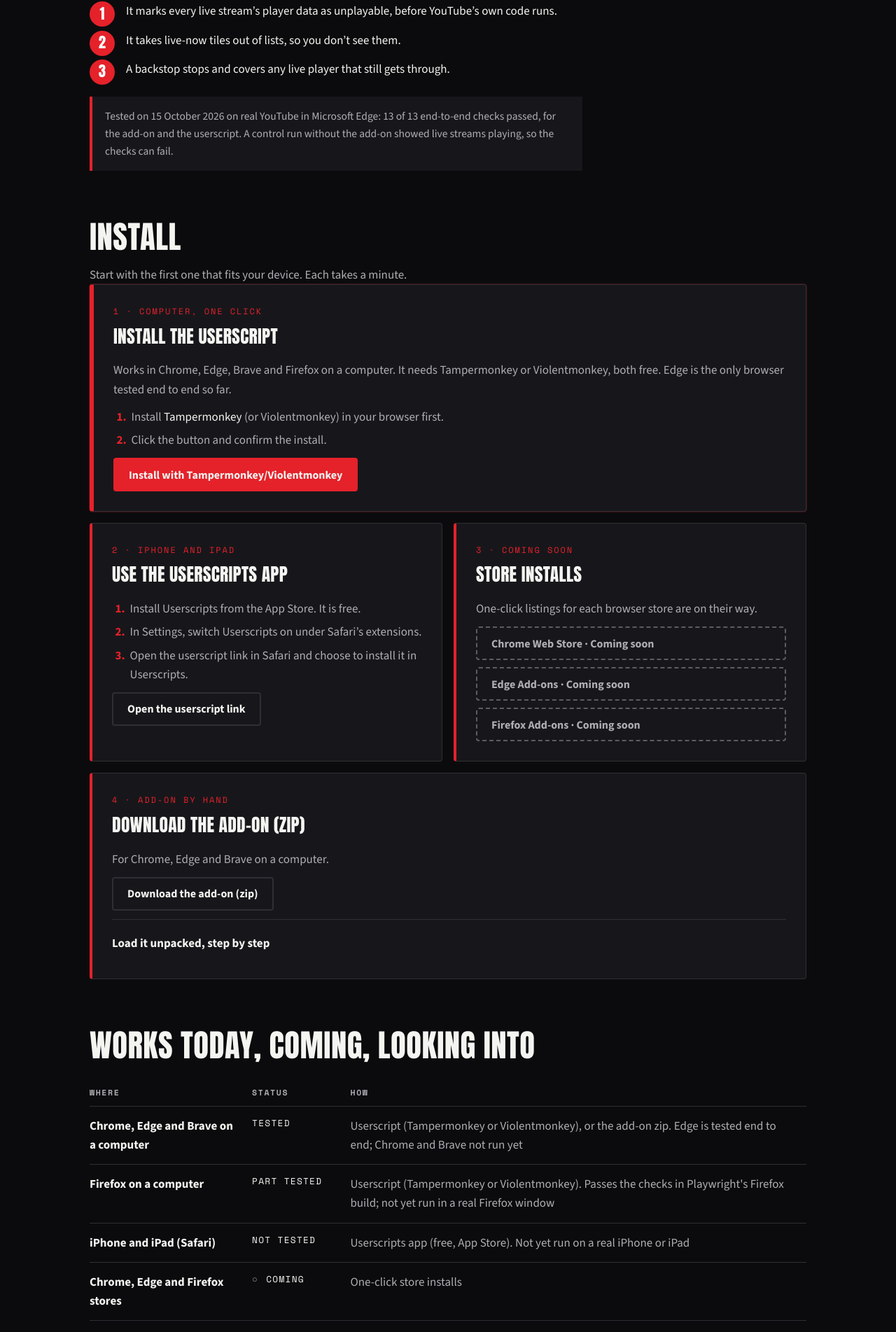
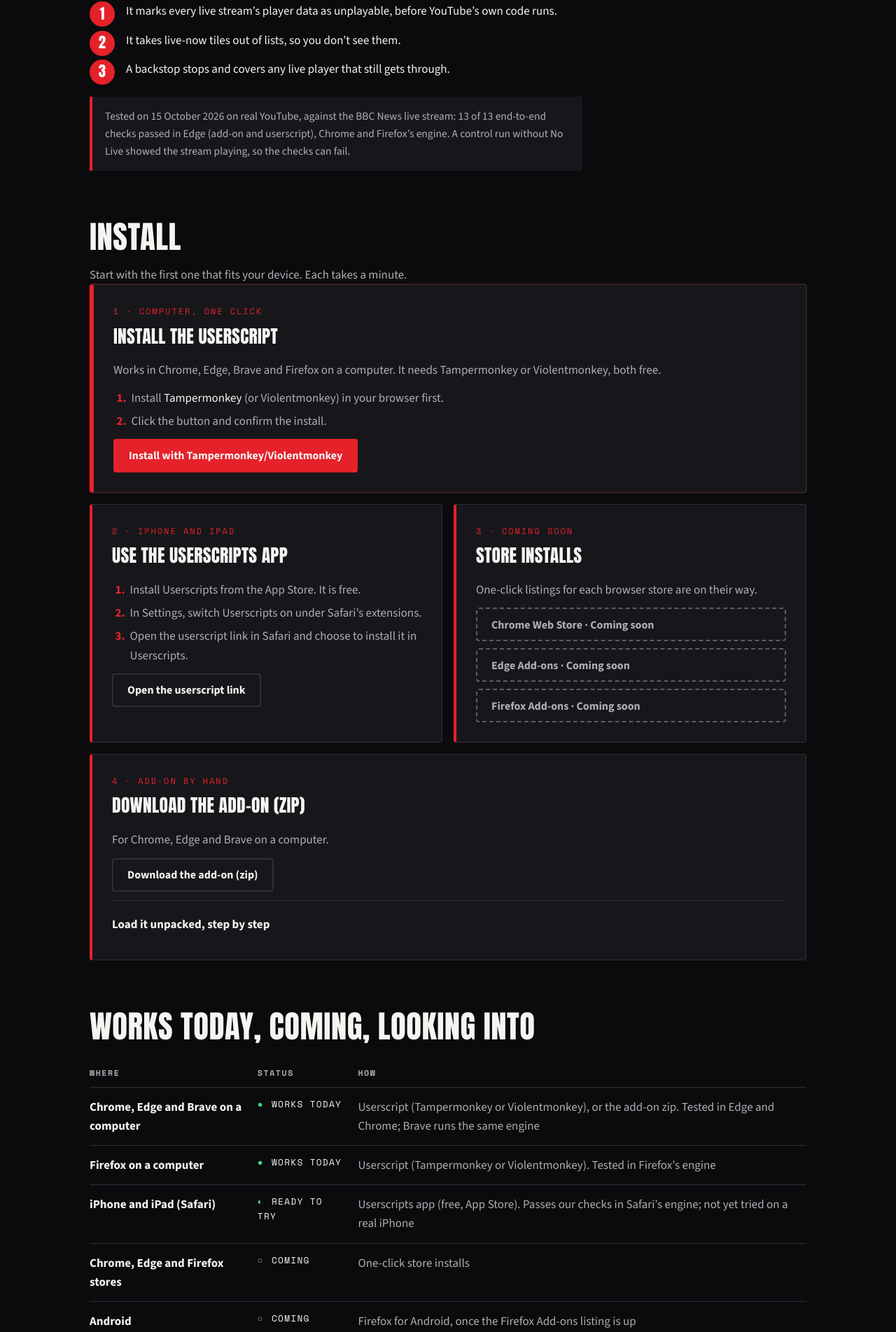
Before and after one commit to Hexakin/hillmade-uk, a Next.js app: page /no-live in a window 1280 px wide. Shown: the part 880-2783 px from the top of the page at 70% size. Built offline with nearby package versions, Linux system fonts and the light colour scheme.

Commit message:
No Live page: restore checked facts (BBC News live in the UK, tested in Edge, Chrome and Firefox's engine; iPhone ready to try)
Co-Authored-By: Claude Opus 5.5 <noreply@anthropic.com>

```diff
--- a/app/no-live/no-live.css
+++ b/app/no-live/no-live.css
@@ -394,6 +394,10 @@ main:focus {
   content: "● ";
   color: #3ddc84;
 }
+.nl-table td[data-status="Ready to try"]::before {
+  content: "◐ ";
+  color: #3ddc84;
+}
 .nl-table td[data-status="Coming"]::before {
   content: "○ ";
   color: var(--nl-muted);
--- a/app/no-live/page.tsx
+++ b/app/no-live/page.tsx
@@ -34,18 +34,18 @@ const licenceCheck = "https://www.tvlicensing.co.uk/check-if-you-need-one";
 const works = [
   {
     where: "Chrome, Edge and Brave on a computer",
-    status: "Tested",
-    how: "Userscript (Tampermonkey or Violentmonkey), or the add-on zip. Edge is tested end to end; Chrome and Brave not run yet",
+    status: "Works today",
+    how: "Userscript (Tampermonkey or Violentmonkey), or the add-on zip. Tested in Edge and Chrome; Brave runs the same engine",
   },
   {
     where: "Firefox on a computer",
-    status: "Part tested",
-    how: "Userscript (Tampermonkey or Violentmonkey). Passes the checks in Playwright's Firefox build; not yet run in a real Firefox window",
+    status: "Works today",
+    how: "Userscript (Tampermonkey or Violentmonkey). Tested in Firefox’s engine",
   },
   {
     where: "iPhone and iPad (Safari)",
-    status: "Not tested",
-    how: "Userscripts app (free, App Store). Not yet run on a real iPhone or iPad",
+    status: "Ready to try",
+    how: "Userscripts app (free, App Store). Passes our checks in Safari’s engine; not yet tried on a real iPhone",
   },
   {
     where: "Chrome, Edge and Firefox stores",
@@ -90,8 +90,8 @@ export default function NoLivePage() {
             <h1 id="nl-title">No Live</h1>
             <p className="nl-lead">
               It stops every live stream on YouTube in your browser.{" "}
-              <strong>Live TV included</strong>, such as BBC News, which is
-              rolling out a live stream on YouTube.
+              <strong>Live TV included</strong>, such as BBC News, which now
+              streams live on YouTube in the UK.
             </p>
             <p>
               Ordinary videos, clips and replays of ended streams still play.
@@ -137,10 +137,10 @@ export default function NoLivePage() {
             </li>
           </ol>
           <p className="nl-tested">
-            Tested on 15 October 2026 on real YouTube in Microsoft Edge: 13 of
-            13 end-to-end checks passed, for the add-on and the userscript. A
-            control run without the add-on showed live streams playing, so the
-            checks can fail.
+            Tested on 15 October 2026 on real YouTube, against the BBC News
+            live stream: 13 of 13 end-to-end checks passed in Edge (add-on and
+            userscript), Chrome and Firefox’s engine. A control run without
+            No Live showed the stream playing, so the checks can fail.
           </p>
         </section>
 
@@ -155,7 +155,7 @@ export default function NoLivePage() {
               <h3>Install the userscript</h3>
               <p>
                 Works in Chrome, Edge, Brave and Firefox on a computer. It needs
-                Tampermonkey or Violentmonkey, both free. Edge is the only browser tested end to end so far.
+                Tampermonkey or Violentmonkey, both free.
               </p>
               <ol className="nl-steps">
                 <li>
@@ -256,7 +256,8 @@ export default function NoLivePage() {
             </tbody>
           </table>
           <p className="nl-muted">
-            Chrome, Brave, Firefox in a real Firefox window, and iPhone or iPad haven’t been tested yet. If one of them breaks, tell us on{" "}
+            We haven’t tried it on a real iPhone or iPad yet. If anything
+            breaks, tell us on{" "}
             <a href={`${repo}/issues`}>GitHub</a>.
           </p>
         </section>
@@ -290,8 +291,8 @@ export default function NoLivePage() {
               <summary>Does it stop the BBC on YouTube?</summary>
               <p>
                 Yes. It blocks every live stream on YouTube in a browser that
-                has it, including live news channels such as BBC News. We haven’t
-                tested the BBC’s own stream yet, so check it yourself. It doesn’t stop videos, clips or
+                has it, including live news channels. BBC News’s own live stream is the
+                one we test it against. It doesn’t stop videos, clips or
                 replays.
               </p>
             </details>
```
